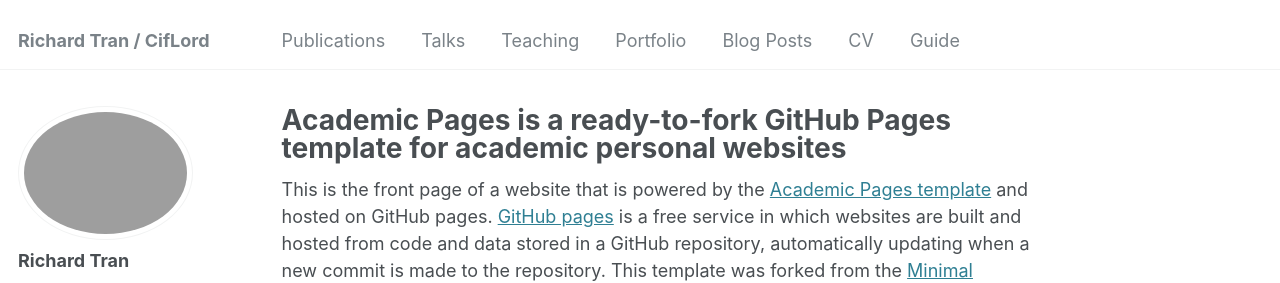
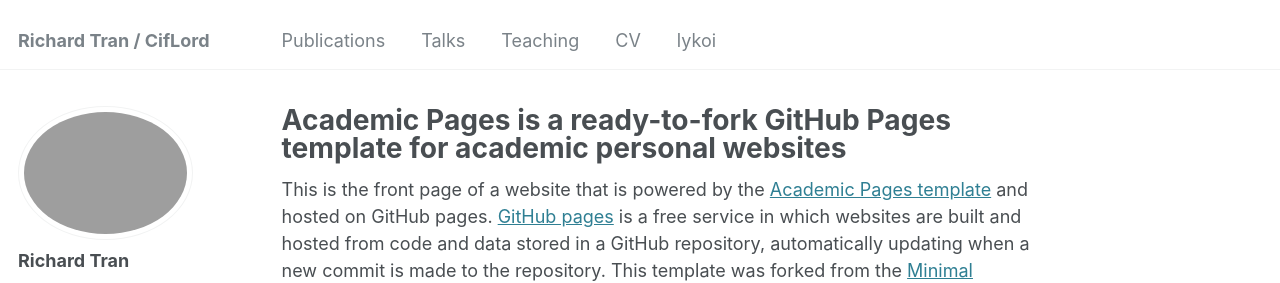
Before and after one commit to CifLord/CifLord.github.io, a Jekyll site: the page built from _pages/about.md, in a window 1280 px wide. Shown: the top 283 px of the page. Built offline with Jekyll 4.4.1, drawn with Linux system fonts in a browser that asks for light colours; some web fonts are replaced.

Commit message:
added lykoi app

```diff
--- a/_data/navigation.yml
+++ b/_data/navigation.yml
@@ -14,14 +14,8 @@
   - title: "Teaching"
     url: /teaching/
 
-  - title: "Portfolio"
-    url: /portfolio/
-
-  - title: "Blog Posts"
-    url: /year-archive/
-
   - title: "CV"
     url: /cv/
 
-  - title: "Guide"
-    url: /markdown/
+  - title: "lykoi"
+    url: /lykoi/
```
